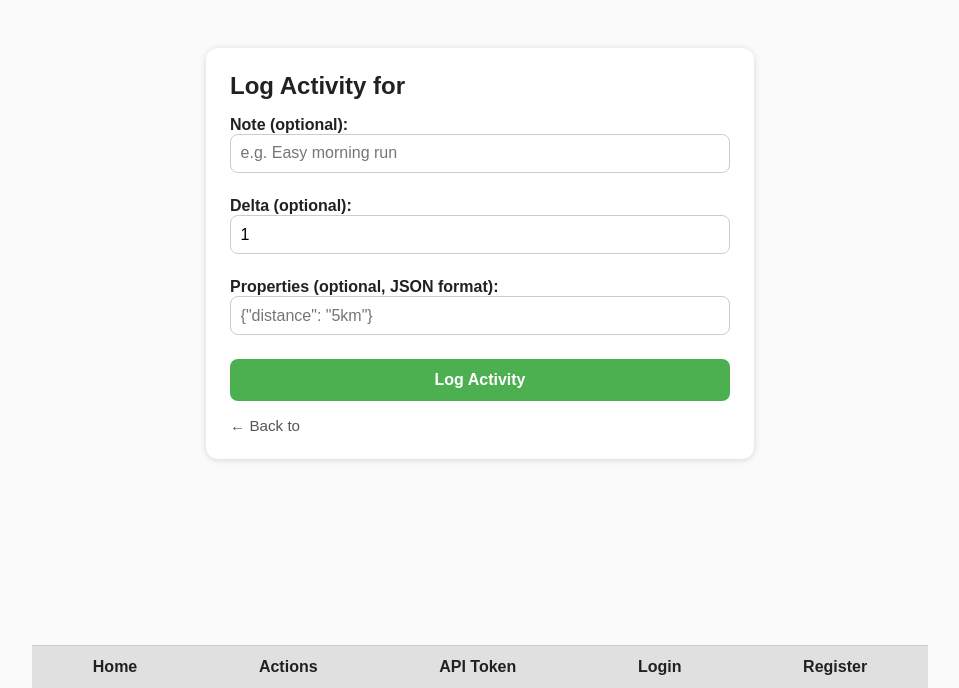
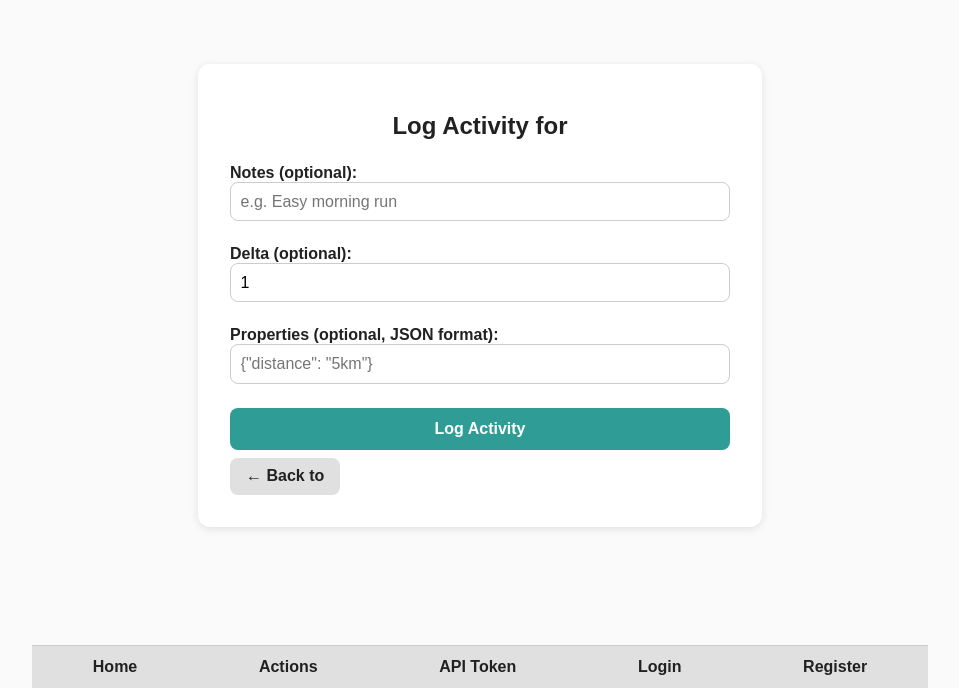
Before and after one commit to hallowslab/ActivTracker, a Flask app: template src/templates/log_activity.j2 in a window 1280 px wide. Shown: the part 112-800 px from the top of the page, without its empty margins (160-1119 px from the left). Run offline with Flask 3, Linux system fonts and the light colour scheme; the template is opened without the code that fills it, so the values that code supplies are empty.

Commit message:
update log_activity template, uses shared css from form.css

```diff
--- a/src/templates/log_activity.j2
+++ b/src/templates/log_activity.j2
@@ -1,99 +1,16 @@
 {% extends "base.html" %}
 {% block title %}Log {{ action.name }}{% endblock %}
 {% block head %}
-    <style>
-        .log-container {
-            background-color: #fff;
-            border-radius: 0.75rem;
-            padding: 1.5rem;
-            box-shadow: 0 1px 6px rgba(0, 0, 0, 0.15);
-            max-width: 500px;
-            margin: 1rem auto;
-        }
-
-        .log-container h1 {
-            margin-top: 0;
-            font-size: 1.5rem;
-            margin-bottom: 1rem;
-        }
-
-        /* Form styling */
-        form {
-            display: flex;
-            flex-direction: column;
-            gap: 1rem;
-        }
-
-        label {
-            font-weight: 600;
-            margin-bottom: 0.25rem;
-        }
-
-        input[type="text"],
-        input[type="number"] {
-            width: 100%;
-            padding: 0.6rem;
-            border: 1px solid #ccc;
-            border-radius: 0.5rem;
-            font-size: 1rem;
-            transition: border-color 0.2s;
-        }
-
-        input:focus {
-            outline: none;
-            border-color: #4CAF50;
-        }
-
-        /* Submit button */
-        button[type="submit"] {
-            background-color: #4CAF50;
-            color: white;
-            border: none;
-            padding: 0.75rem;
-            border-radius: 0.5rem;
-            font-weight: bold;
-            cursor: pointer;
-            transition: background-color 0.2s ease, transform 0.1s;
-        }
-
-        button[type="submit"]:hover {
-            background-color: #45a049;
-        }
-
-        button[type="submit"]:active {
-            transform: scale(0.97);
-        }
-
-        /* Back link */
-        .back-link {
-            display: inline-block;
-            margin-top: 1rem;
-            text-decoration: none;
-            color: #555;
-            font-size: 0.95rem;
-        }
-
-        .back-link:hover {
-            text-decoration: underline;
-            color: #000;
-        }
-
-        /* Responsive */
-        @media (max-width: 600px) {
-            .log-container {
-                margin: 1rem;
-                padding: 1rem;
-            }
-        }
-    </style>
+    <link rel="stylesheet"
+          href="{{ url_for('static', filename='css/form.css') }}">
 {% endblock %}
 {% block content %}
-    <div class="log-container">
+    <div class="form-container">
         <h1>Log Activity for {{ action.name }}</h1>
-        <form method="POST">
+        <form method="post">
             <div>
-                <label for="note">Note (optional):</label>
-                <input type="text" id="note" name="note" placeholder="e.g. Easy morning run">
+                <label for="notes">Notes (optional):</label>
+                <input type="text" id="notes" name="notes" placeholder="e.g. Easy morning run">
             </div>
             <div>
                 <label for="delta">Delta (optional):</label>
@@ -109,6 +26,6 @@
             <button type="submit">Log Activity</button>
         </form>
         <a href="{{ url_for('action.view_action_history', action_id=action.id) }}"
-           class="back-link">← Back to {{ action.name }}</a>
+           class="cancel-link">← Back to {{ action.name }}</a>
     </div>
 {% endblock %}
```
